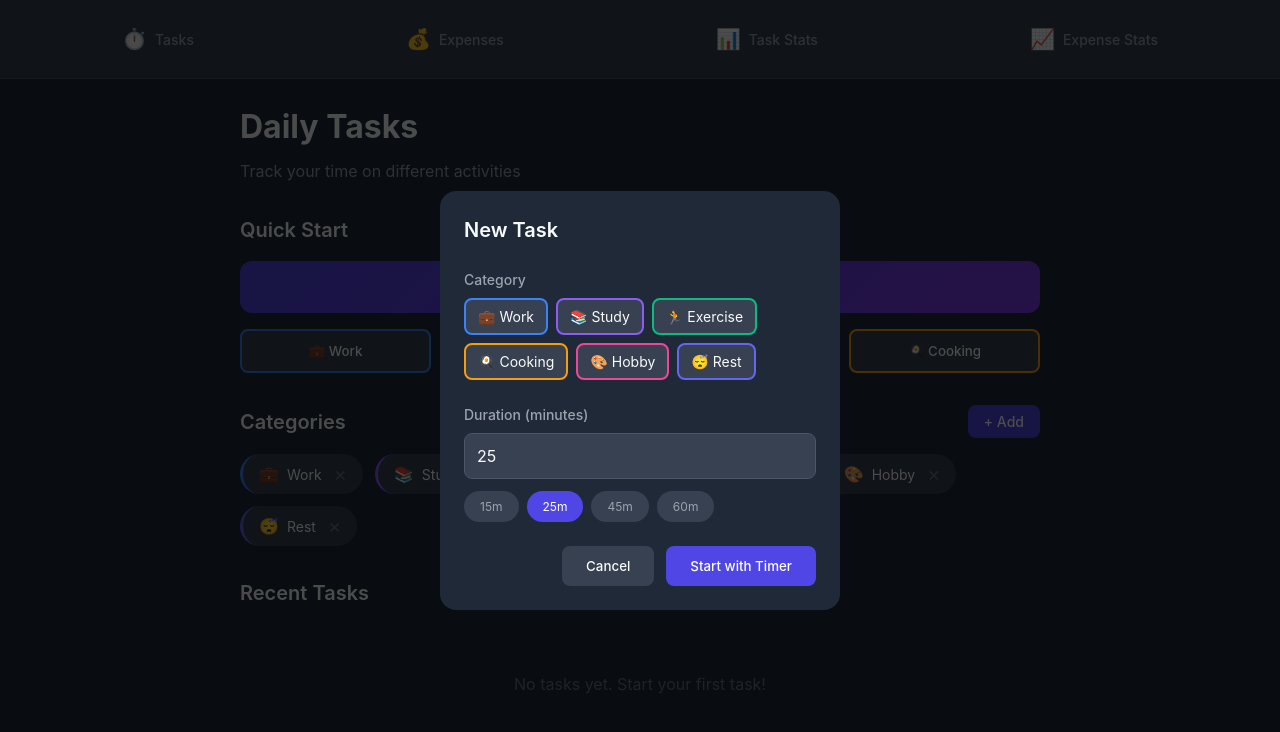
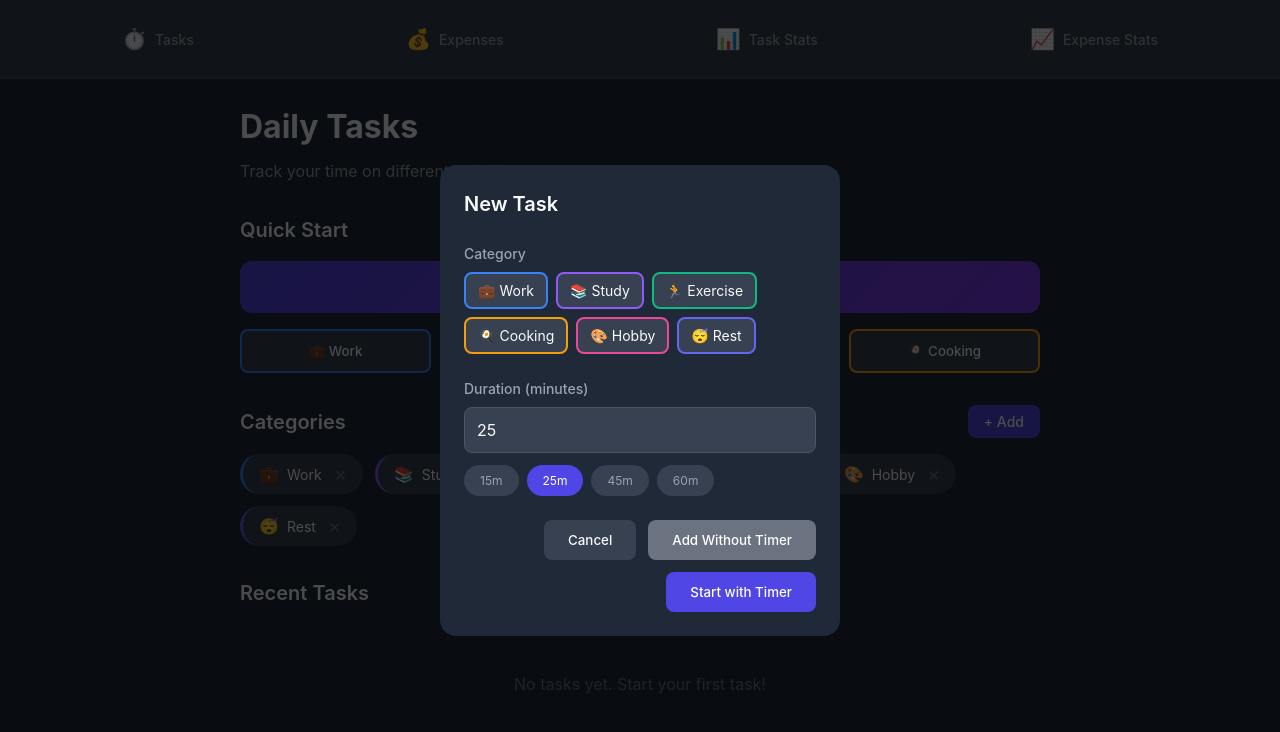
Before and after one commit to AlekseiCherenkevich/fin-time-tracker, a React (Vite) app: page / in a window 1280 px wide. Both pictures are taken after a click on the button "+ New Task". Shown: the top 732 px of the page. Built offline with nearby package versions, Linux system fonts and the light colour scheme.

Commit message:
Add option to add tasks without timer

```diff
--- a/src/pages/TasksPage.module.css
+++ b/src/pages/TasksPage.module.css
@@ -371,11 +371,22 @@
   display: flex;
   gap: 0.75rem;
   justify-content: flex-end;
+  flex-wrap: wrap;
 }
 
 .cancelBtn {
   background-color: #374151;
   color: #F9FAFB;
+  border: none;
+  padding: 0.75rem 1.5rem;
+  border-radius: 0.5rem;
+  font-weight: 500;
+  cursor: pointer;
+}
+
+.addDirectBtn {
+  background-color: #6B7280;
+  color: #fff;
   border: none;
   padding: 0.75rem 1.5rem;
   border-radius: 0.5rem;
--- a/src/pages/TasksPage.tsx
+++ b/src/pages/TasksPage.tsx
@@ -11,6 +11,7 @@ export function TasksPage() {
     categories,
     activeTimer,
     deleteTask,
+    addTask,
     startTimer,
     addCategory,
     deleteCategory
@@ -36,6 +37,15 @@ export function TasksPage() {
       setShowTimerPopup(false);
       startTimer(selectedCategory, durationNum * 60); // Convert minutes to seconds
     }, 100);
+  };
+
+  const handleAddTaskWithoutTimer = () => {
+    if (!selectedCategory || !duration) return;
+
+    const durationNum = parseInt(duration);
+    setShowAddModal(false);
+    // Add task directly without timer
+    addTask(selectedCategory, durationNum * 60);
   };
 
   const handleAddQuickTask = (categoryId: string, minutes: number) => {
@@ -190,6 +200,9 @@ export function TasksPage() {
               <button onClick={() => setShowAddModal(false)} className={styles.cancelBtn}>
                 Cancel
               </button>
+              <button onClick={handleAddTaskWithoutTimer} className={styles.addDirectBtn}>
+                Add Without Timer
+              </button>
               <button onClick={handleAddTask} className={styles.confirmBtn}>
                 Start with Timer
               </button>
```
